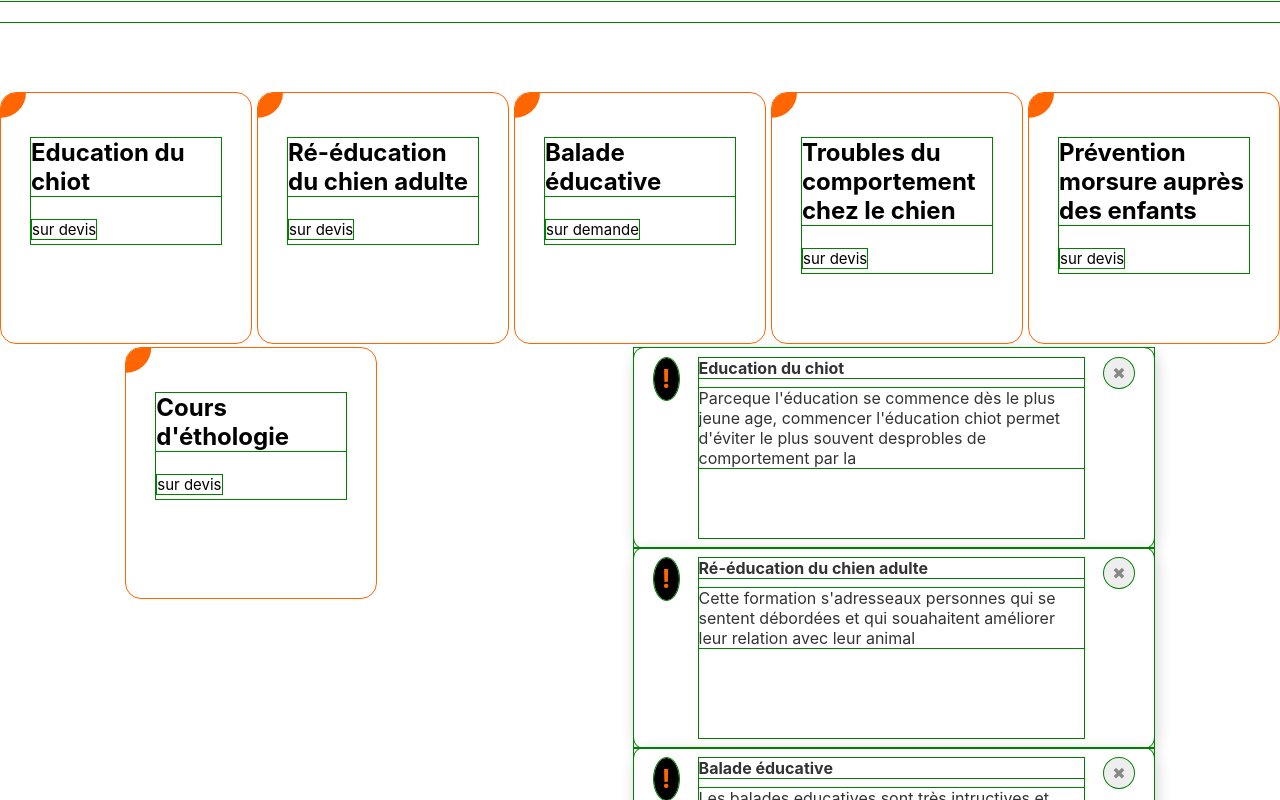
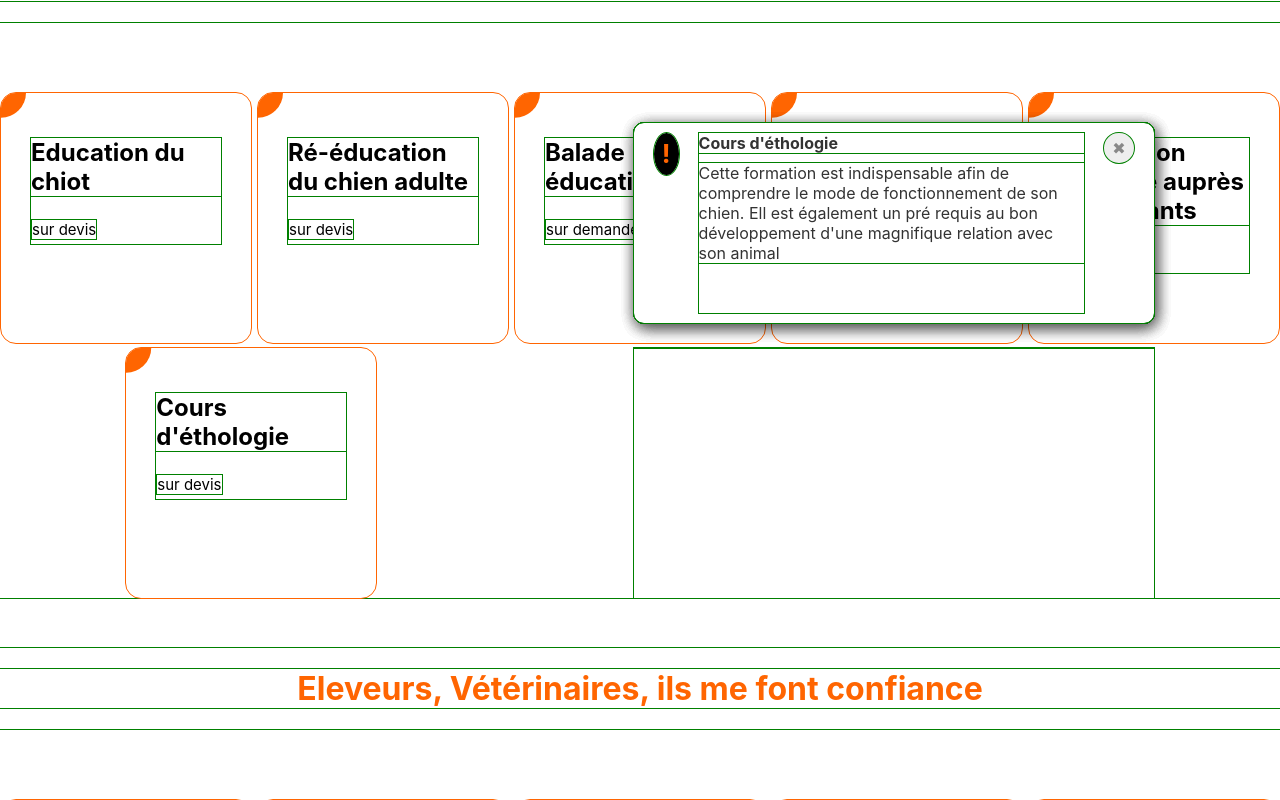
Before and after one commit to melaniemdm/intelligence_canine, a React (Create React App) app: page / in a window 1280 px wide. Shown: the part 1920-2720 px from the top of the page. Built offline with nearby package versions, Linux system fonts and the light colour scheme.

Commit message:
fix(css) emplecement modal

```diff
--- a/src/components/ModalServices/style.scss
+++ b/src/components/ModalServices/style.scss
@@ -10,6 +10,7 @@
 }
 
 .modal {
+z-index: 100;
   display: flex;
     justify-content: center;
     gap: 20px;
@@ -19,6 +20,7 @@
   height: 180px;
   border-radius: 10px;
   box-shadow: 2px 4px 16px rgba(0,0,0,.2);
+  margin-top: -250px;
 }
 
 .iconModal {
```
